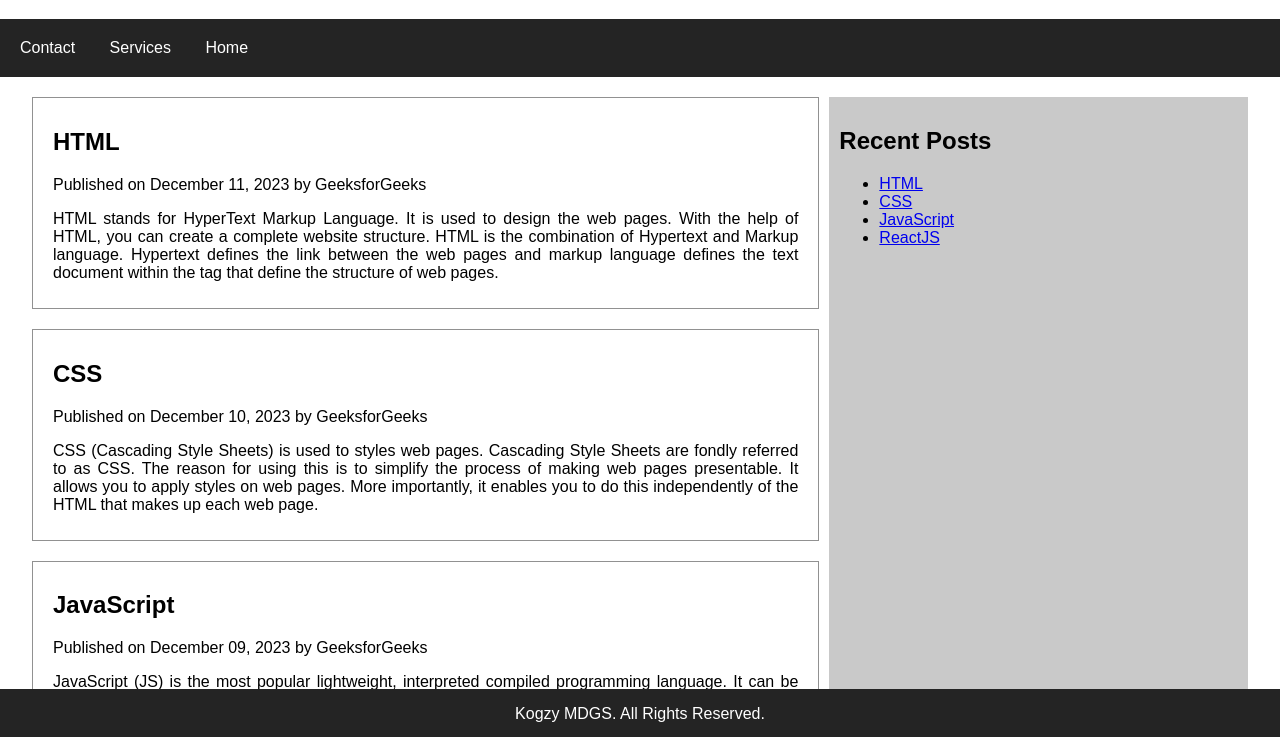
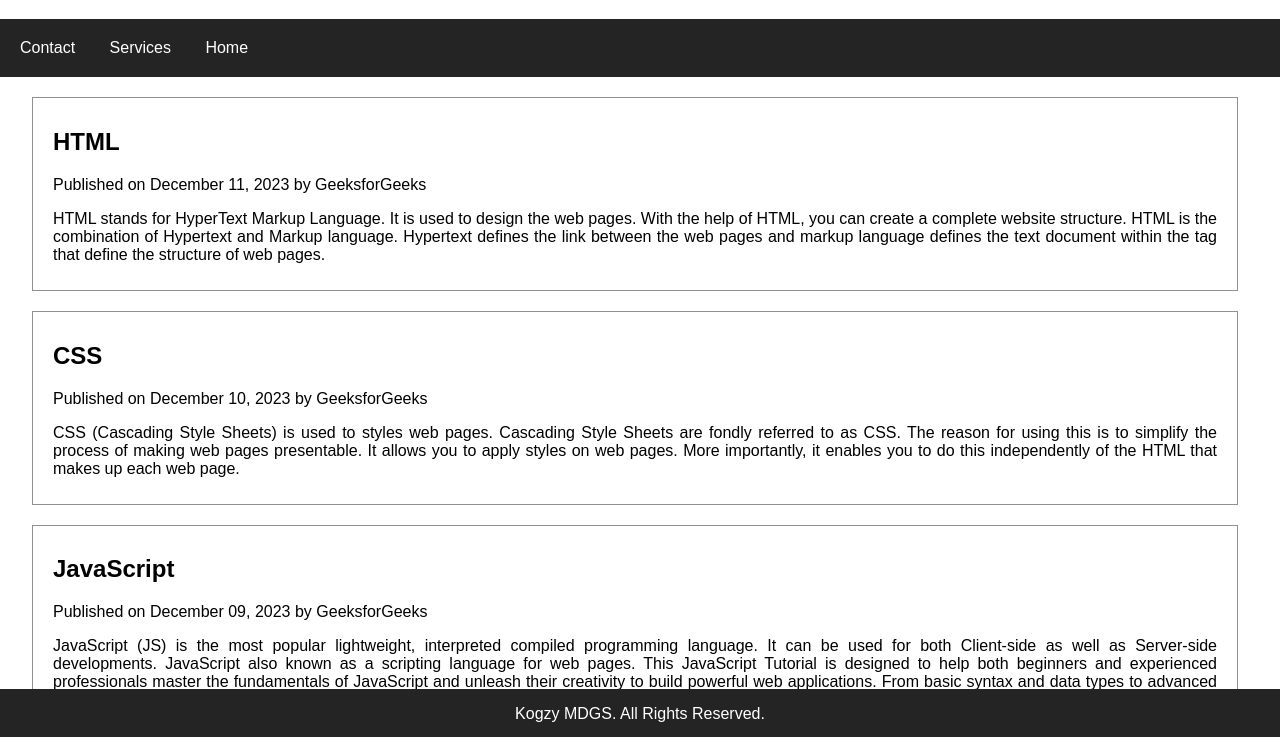
Before and after one commit to kogzysample/Insights, a plain HTML site: page index.html in a window 1280 px wide. Shown: the part 61-798 px from the top of the page. Drawn offline with Linux system fonts and the light colour scheme.

Commit message:
Update index.html

```diff
--- a/index.html
+++ b/index.html
@@ -51,12 +51,6 @@
             padding: 10px 20px;
             border: 1px solid rgb(145, 145, 145);
             margin-right: 10px;
-        }
-
-        aside {
-            flex: 1;
-            background-color: #c9c9c9;
-            padding: 10px;
         }
 
         footer {
@@ -138,16 +132,6 @@
                 </p>
             </article>
         </main>
-
-        <aside>
-            <h2>Recent Posts</h2>
-            <ul>
-                <li><a href="#">HTML</a></li>
-                <li><a href="#">CSS</a></li>
-                <li><a href="#">JavaScript</a></li>
-                <li><a href="#">ReactJS</a></li>
-            </ul>
-        </aside>
     </div>
 
     <footer>
```
